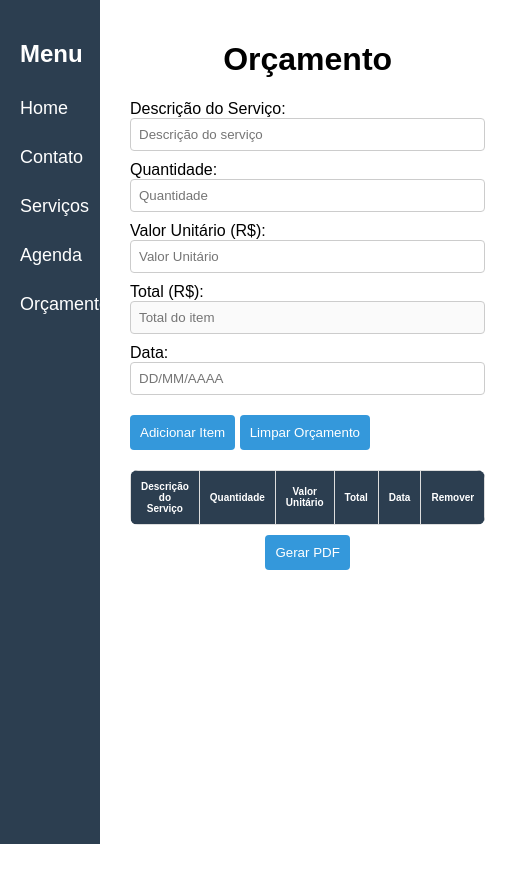
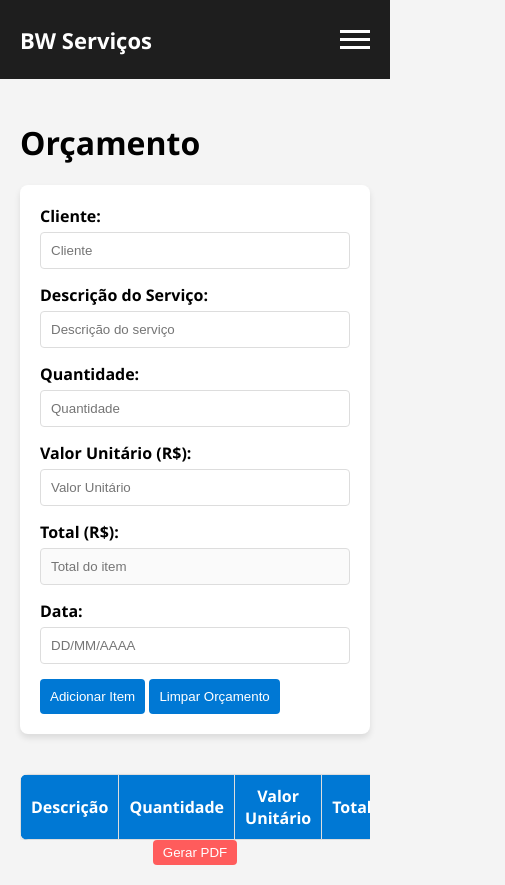
Before and after one commit to WallyMuniz/Projeto_Qualidade, a plain HTML site: page index.html in a window 390 px wide. Shown: the whole page, 505 px wide, since content can reach past the window. Before the commit the page ends 844 px from the top, so only its background shows below. Drawn offline with nearby package versions, Linux system fonts and the light colour scheme.

Commit message:
Update index.html

```diff
--- a/index.html
+++ b/index.html
@@ -7,128 +7,200 @@
   <title>BW Serviços</title>
   <style>
     body {
-      font-family: Arial, sans-serif;
+      font-family: 'Segoe UI', Tahoma, Geneva, Verdana, sans-serif;
       margin: 0;
       padding: 0;
+      background-color: #f4f4f4;
+    }
+
+    /* Estilo para o Cabeçalho (Menu no topo) */
+    header {
+      background-color: #1e1e1e;
+      color: white;
+      padding: 10px 20px;
       display: flex;
-      flex-direction: row;
-      min-height: 100vh;
+      justify-content: space-between;
+      align-items: center;
+      position: sticky;
+      top: 0;
+      z-index: 100;
     }
-    .menu-lateral {
-      width: 200px;
-      background-color: #2c3e50;
-      color: white;
-      padding: 20px;
-      height: 100vh;
-      position: fixed;
-      box-sizing: border-box;
+
+    header h1 {
+      font-size: 22px;
     }
-    .menu-lateral a {
-      display: block;
+
+    /* Menu de Navegação Horizontal */
+    nav {
+      display: flex;
+      gap: 20px;
+    }
+
+    nav a {
       color: white;
       text-decoration: none;
-      padding: 10px 0;
-      font-size: 18px;
-      margin-bottom: 8px;
+      padding: 12px 20px;
+      font-size: 16px;
+      transition: background-color 0.3s;
     }
-    .menu-lateral a:hover {
-      background-color: #34495e;
+
+    nav a:hover {
+      background-color: #333;
       border-radius: 4px;
     }
+
+    /* Menu Hamburger para dispositivos móveis */
+    .menu-hamburger {
+      display: none;
+      flex-direction: column;
+      cursor: pointer;
+      gap: 5px;
+    }
+
+    .menu-hamburger div {
+      width: 30px;
+      height: 3px;
+      background-color: white;
+    }
+
+    /* Estilo para o conteúdo principal */
     .conteudo {
-      margin-left: 220px;
       padding: 20px;
       flex-grow: 1;
       box-sizing: border-box;
     }
-    .conteudo h1 {
-      text-align: center;
+
+    /* Formulário de Orçamento */
+    .formulario-container {
+      background-color: #fff;
+      border-radius: 8px;
+      padding: 20px;
+      box-shadow: 0 4px 6px rgba(0, 0, 0, 0.1);
+      margin-bottom: 20px;
     }
+
+    .formulario-container label {
+      font-weight: bold;
+      margin-bottom: 5px;
+      display: block;
+    }
+
+    .formulario-container input {
+      width: 100%;
+      padding: 10px;
+      border: 1px solid #ddd;
+      border-radius: 4px;
+      margin-bottom: 15px;
+      box-sizing: border-box;
+    }
+
+    .formulario-container button {
+      background-color: #0078d4;
+      color: white;
+      padding: 10px;
+      border: none;
+      border-radius: 4px;
+      cursor: pointer;
+      transition: background-color 0.2s ease;
+    }
+
+    .formulario-container button:hover {
+      background-color: #005a8d;
+    }
+
+    /* Tabela de Orçamento */
     .tabela-container {
-      width: 100%;
-      margin-top: 20px;
       overflow-x: auto;
     }
+
     table {
       width: 100%;
       border-collapse: collapse;
+      margin-top: 20px;
       border-radius: 8px;
       overflow: hidden;
+      background-color: white;
+      box-shadow: 0 2px 4px rgba(0, 0, 0, 0.1);
     }
+
     th, td {
-      border: 1px solid #ddd;
       padding: 10px;
       text-align: center;
+      border: 1px solid #ddd;
     }
+
     th {
-      background-color: #2c3e50;
+      background-color: #0078d4;
       color: white;
     }
+
     td {
-      background-color: #ecf0f1;
+      background-color: #f9f9f9;
     }
-    input[type="number"], input[type="text"] {
-      width: 100%;
-      padding: 8px;
-      border: 1px solid #ccc;
-      border-radius: 4px;
-      margin-bottom: 10px;
-      box-sizing: border-box;
-    }
+
     button {
-      background-color: #3498db;
+      background-color: #ff5c5c;
       color: white;
       border: none;
-      padding: 10px;
+      padding: 5px 10px;
       cursor: pointer;
-      margin-top: 10px;
       border-radius: 4px;
-      transition: background-color 0.3s ease;
     }
+
     button:hover {
-      background-color: #2980b9;
-    }
-    .formulario-container {
-      max-width: 600px;
-      margin: 0 auto;
+      background-color: #e04a4a;
     }
 
     /* Responsividade */
     @media (max-width: 768px) {
-      .menu-lateral {
-        width: 150px;
+      .menu-hamburger {
+        display: flex;
       }
-      .conteudo {
-        margin-left: 160px;
+
+      nav {
+        display: none;
       }
-      table {
-        font-size: 12px;
+
+      nav.show {
+        display: flex;
+        flex-direction: column;
+        position: absolute;
+        top: 60px;
+        right: 0;
+        background-color: #1e1e1e;
+        padding: 10px;
+        width: 200px;
+        z-index: 50;
       }
-    }
-    @media (max-width: 480px) {
-      .menu-lateral {
-        width: 100px;
-      }
-      .conteudo {
-        margin-left: 110px;
-      }
-      table {
-        font-size: 10px;
+
+      nav a {
+        text-align: center;
+        padding: 15px 0;
       }
     }
   </style>
 </head>
 <body>
 
-  <!-- Menu Lateral -->
-  <div class="menu-lateral">
-    <h2>Menu</h2>
+  <!-- Cabeçalho com Menu -->
+  <header>
+    <h1>BW Serviços</h1>
+    <!-- Menu de Navegação -->
+    <nav>
       <a href="#">Home</a>
       <a href="#">Contato</a>
       <a href="#">Serviços</a>
       <a href="#">Agenda</a>
       <a href="#">Orçamento</a>
+    </nav>
+
+    <!-- Botão Hamburger -->
+    <div class="menu-hamburger" onclick="toggleMenu()">
+      <div></div>
+      <div></div>
+      <div></div>
     </div>
+  </header>
 
   <!-- Conteúdo Principal -->
   <div class="conteudo">
@@ -136,6 +208,9 @@
 
     <!-- Formulário de Adição de Item -->
     <div class="formulario-container">
+      <label for="cliente">Cliente:</label>
+      <input type="text" id="cliente" placeholder="Cliente">
+
       <label for="descricao">Descrição do Serviço:</label>
       <input type="text" id="descricao" placeholder="Descrição do serviço">
 
@@ -160,7 +235,7 @@
       <table id="tabela-orcamento">
         <thead>
           <tr>
-            <th>Descrição do Serviço</th>
+            <th>Descrição</th>
             <th>Quantidade</th>
             <th>Valor Unitário</th>
             <th>Total</th>
@@ -181,7 +256,13 @@
   </div>
 
   <script>
-    // Função para obter a data atual no formato DD/MM/AAAA
+    // Função para alternar o menu (quando clicado no ícone hambúrguer)
+    function toggleMenu() {
+      const nav = document.querySelector('nav');
+      nav.classList.toggle('show');
+    }
+
+    // Funções para cálculo do orçamento (mesmas do seu código original)
     function getDataAtual() {
       const data = new Date();
       const dia = ("0" + data.getDate()).slice(-2);
@@ -190,11 +271,9 @@
       return `${dia}/${mes}/${ano}`;
     }
 
-    // Função para calcular o total
     function calcularTotal() {
       const quantidade = parseFloat(document.getElementById('quantidade').value);
       const valorUnitario = parseFloat(document.getElementById('valor-unitario').value);
-
       if (!isNaN(quantidade) && !isNaN(valorUnitario) && quantidade > 0 && valorUnitario > 0) {
         const total = (quantidade * valorUnitario).toFixed(2);
         document.getElementById('total').value = total;
@@ -203,7 +282,6 @@
       }
     }
 
-    // Função para validar data
     function validarData() {
       const data = document.getElementById('data').value;
       const regex = /^\d{2}\/\d{2}\/\d{4}$/;
@@ -212,75 +290,40 @@
       }
     }
 
-    // Função para adicionar um item à tabela
     function adicionarItem() {
       const descricao = document.getElementById('descricao').value;
       const quantidade = document.getElementById('quantidade').value;
       const valorUnitario = document.getElementById('valor-unitario').value;
+      const total = (quantidade * valorUnitario).toFixed(2);
+      const data = getDataAtual();
 
       if (!descricao || !quantidade || !valorUnitario) {
-        alert('Por favor, preencha todos os campos.');
+        alert('Preencha todos os campos!');
         return;
       }
 
-      if (quantidade <= 0 || valorUnitario <= 0) {
-        alert('A quantidade e o valor unitário devem ser maiores que zero.');
-        return;
-      }
-
-      const data = getDataAtual();
-      const total = (quantidade * valorUnitario).toFixed(2);
-
       const tabela = document.getElementById('tabela-orcamento').getElementsByTagName('tbody')[0];
       const novaLinha = tabela.insertRow();
-
       novaLinha.innerHTML = `
         <td>${descricao}</td>
         <td>${quantidade}</td>
-        <td>${parseFloat(valorUnitario).toFixed(2)}</td>
+        <td>${valorUnitario}</td>
         <td>${total}</td>
         <td>${data}</td>
         <td><button onclick="removerItem(this)">Remover</button></td>
       `;
-
-      // Limpar campos após adicionar
-      document.getElementById('descricao').value = '';
-      document.getElementById('quantidade').value = '';
-      document.getElementById('valor-unitario').value = '';
-      document.getElementById('data').value = data;
-
-      // Salvar no localStorage
-      salvarOrcamento();
     }
 
-    // Função para remover um item
     function removerItem(btn) {
       const linha = btn.parentElement.parentElement;
       linha.remove();
-
-      // Salvar no localStorage
-      salvarOrcamento();
     }
 
-    // Função para salvar orçamento no localStorage
-    function salvarOrcamento() {
-      const tabela = document.getElementById('tabela-orcamento').getElementsByTagName('tbody')[0];
-      const itens = [];
-
-      for (let i = 0; i < tabela.rows.length; i++) {
-        const cols = tabela.rows[i].cells;
-        itens.push({
-          descricao: cols[0].innerText,
-          quantidade: cols[1].innerText,
-          valorUnitario: cols[2].innerText,
-          total: cols[3].innerText,
-          data: cols[4].innerText
-        });
-      }
-      localStorage.setItem('orcamento', JSON.stringify(itens));
+    // Carregar orçamento
+    window.onload = function() {
+      carregarOrcamento();
     }
 
-    // Função para carregar orçamento do localStorage
     function carregarOrcamento() {
       const orcamento = JSON.parse(localStorage.getItem('orcamento'));
       if (orcamento) {
@@ -298,44 +341,7 @@
         });
       }
     }
-
-    // Função para gerar PDF do orçamento
-    function salvarPDF() {
-      const { jsPDF } = window.jspdf;
-      const doc = new jsPDF();
-
-      // Adicionando Cabeçalho
-      doc.setFontSize(16);
-      doc.text("Orçamento - Empresa XYZ", 20, 20);
-
-      // Adicionando Tabela
-      const tabela = document.getElementById('tabela-orcamento');
-      doc.autoTable({ html: tabela, startY: 30, styles: { fontSize: 10, cellPadding: 5, font: 'helvetica' } });
-
-      // Adicionando Rodapé
-      const dataAtual = new Date().toLocaleDateString();
-      doc.setFontSize(10);
-      doc.text(`Data: ${dataAtual}`, 20, doc.internal.pageSize.height - 20);
-
-      // Salvando PDF
-      doc.save('orcamento.pdf');
-    }
-
-    // Função para limpar o orçamento
-    function limparOrcamento() {
-      localStorage.removeItem('orcamento');
-      const tabela = document.getElementById('tabela-orcamento').getElementsByTagName('tbody')[0];
-      tabela.innerHTML = '';
-    }
-
-    // Carregar orçamento ao iniciar
-    window.onload = function() {
-      carregarOrcamento();
-    }
   </script>
-
-  <!-- Adicionando a biblioteca jsPDF -->
-  <script src="https://cdnjs.cloudflare.com/ajax/libs/jspdf/2.6.0/jspdf.umd.min.js"></script>
 
 </body>
 </html>
```
Lines whose indentation alone changed are shown as unchanged.
